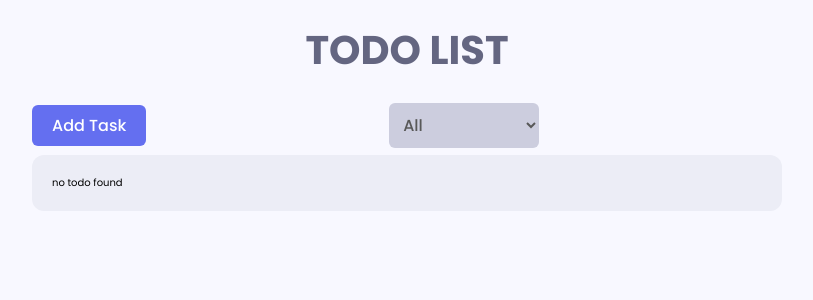
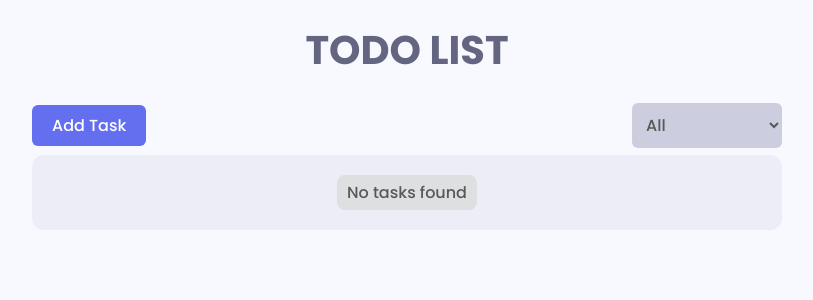
Before and after one commit to PedroG1018/todo-app, a React (Create React App) app: page / in a window 1280 px wide. Shown: the top 300 px of the page, without its empty margins (233-1046 px from the left). Built offline with nearby package versions, Linux system fonts and the light colour scheme.

Commit message:
added animations, created prod build from deployment

```diff
--- a/src/components/AppContent.js
+++ b/src/components/AppContent.js
@@ -1,7 +1,27 @@
 import React from 'react';
 import { useSelector } from 'react-redux';
+import { AnimatePresence, motion } from 'framer-motion';
 import TodoItem from './TodoItem';
 import styles from '../styles/modules/app.module.scss';
+
+const containerVariant = {
+  hidden: { opacity: 1 },
+  visible: {
+    opacity: 1,
+    scale: 1,
+    transition: {
+      staggerChildren: 0.2,
+    },
+  },
+};
+
+const childVariant = {
+  hidden: { y: 20, opacity: 0 },
+  visible: {
+    y: 0,
+    opacity: 1,
+  },
+};
 
 const AppContent = () => {
   const todoList = useSelector((state) => state.todo.todoList);
@@ -20,11 +40,22 @@ const AppContent = () => {
   });
 
   return (
-    <div className={styles.content__wrapper}>
-      {filteredTodoList && filteredTodoList.length > 0
-        ? filteredTodoList.map((todo) => <TodoItem key={todo.id} todo={todo} />)
-        : 'no todo found'}
-    </div>
+    <motion.div
+      className={styles.content__wrapper}
+      variants={containerVariant}
+      initial="hidden"
+      animate="visible"
+    >
+      <AnimatePresence>
+        {filteredTodoList && filteredTodoList.length > 0 ? (
+          filteredTodoList.map((todo) => <TodoItem key={todo.id} todo={todo} />)
+        ) : (
+          <motion.p className={styles.emptyText} variants={childVariant}>
+            No tasks found
+          </motion.p>
+        )}
+      </AnimatePresence>
+    </motion.div>
   );
 };
 
--- a/src/components/Button.js
+++ b/src/components/Button.js
@@ -1,5 +1,5 @@
 import React from 'react';
-import style from '../styles/modules/button.module.scss';
+import styles from '../styles/modules/button.module.scss';
 import { getClasses } from '../utls/getClasses';
 
 const buttonTypes = {
@@ -7,11 +7,11 @@ const buttonTypes = {
   secondary: 'secondary',
 };
 
-const Button = ({ children, type, variant, ...rest }) => (
+const Button = ({ children, type, variant = 'primary', ...rest }) => (
   <button
     className={getClasses([
-      style.button,
-      style[`button--${buttonTypes[variant]}`],
+      styles.button,
+      styles[`button--${buttonTypes[variant]}`],
     ])}
     type={type === 'submit' ? 'submit' : 'button'}
     {...rest}
@@ -20,9 +20,10 @@ const Button = ({ children, type, variant, ...rest }) => (
   </button>
 );
 
-const SelectButton = ({ children, ...rest }) => (
+const SelectButton = ({ children, id, ...rest }) => (
   <select
-    className={getClasses([style.button, style.button__select])}
+    id={id}
+    className={getClasses([styles.button, styles.button__select])}
     {...rest}
   >
     {children}
--- a/src/components/TodoItem.js
+++ b/src/components/TodoItem.js
@@ -3,11 +3,20 @@ import format from 'date-fns/format';
 import { MdDelete, MdEdit } from 'react-icons/md';
 import { useDispatch } from 'react-redux';
 import toast from 'react-hot-toast';
+import { motion } from 'framer-motion';
 import styles from '../styles/modules/todoItem.module.scss';
 import { getClasses } from '../utls/getClasses';
 import { deleteTodo, updateTodo } from '../slices/todoSlice';
 import TodoModal from './TodoModal';
 import CheckButton from './CheckButton';
+
+const childVariant = {
+  hidden: { y: 20, opacity: 0 },
+  visible: {
+    y: 0,
+    opacity: 1,
+  },
+};
 
 const TodoItem = ({ todo }) => {
   const dispatch = useDispatch();
@@ -43,7 +52,7 @@ const TodoItem = ({ todo }) => {
 
   return (
     <>
-      <div className={styles.item}>
+      <motion.div className={styles.item} variants={childVariant}>
         <div className={styles.todoDetails}>
           <CheckButton checked={checked} handleCheck={handleCheck} />
           <div className={styles.text}>
@@ -80,7 +89,7 @@ const TodoItem = ({ todo }) => {
             <MdEdit />
           </div>
         </div>
-      </div>
+      </motion.div>
 
       <TodoModal
         type="update"
--- a/src/components/TodoModal.js
+++ b/src/components/TodoModal.js
@@ -3,9 +3,31 @@ import { MdOutlineClose } from 'react-icons/md';
 import { useDispatch } from 'react-redux';
 import { v4 as uuid } from 'uuid';
 import toast from 'react-hot-toast';
+import { AnimatePresence, motion } from 'framer-motion';
 import Button from './Button';
 import styles from '../styles/modules/modal.module.scss';
 import { addTodo, updateTodo } from '../slices/todoSlice';
+
+const dropIn = {
+  hidden: {
+    opacity: 0,
+    transform: 'scale(0.9)',
+  },
+  visible: {
+    transform: 'scale(1)',
+    opacity: 1,
+    transition: {
+      duration: 0.1,
+      type: 'spring',
+      damping: 25,
+      stiffness: 500,
+    },
+  },
+  exit: {
+    transform: 'scale(0.9)',
+    opacity: 0,
+  },
+};
 
 const TodoModal = ({ type, modalOpen, setModalOpen, todo }) => {
   const [title, setTitle] = useState('');
@@ -54,6 +76,7 @@ const TodoModal = ({ type, modalOpen, setModalOpen, todo }) => {
           toast.success('Task Updated!');
         } else {
           toast.error('No Changes Made');
+          return;
         }
       }
       setModalOpen(false);
@@ -61,19 +84,33 @@ const TodoModal = ({ type, modalOpen, setModalOpen, todo }) => {
   };
 
   return (
-    <div>
+    <AnimatePresence>
       {modalOpen && (
-        <div className={styles.wrapper}>
-          <div className={styles.container}>
-            <div
+        <motion.div
+          className={styles.wrapper}
+          initial={{ opacity: 0 }}
+          animate={{ opacity: 1 }}
+          exit={{ opacity: 0 }}
+        >
+          <motion.div
+            className={styles.container}
+            variants={dropIn}
+            initial="hidden"
+            animate="visible"
+            exit="exit"
+          >
+            <motion.div
               className={styles.closeButton}
               onClick={() => setModalOpen(false)}
               onKeyDown={() => setModalOpen(false)}
               tabIndex={0}
               role="button"
+              initial={{ top: 40, opacity: 0 }}
+              animate={{ top: -10, opacity: 1 }}
+              exit={{ top: 40, opacity: 0 }}
             >
               <MdOutlineClose />
-            </div>
+            </motion.div>
             <form className={styles.form} onSubmit={(e) => handleSubmit(e)}>
               <h1 className={styles.formTitle}>
                 {type === 'update' ? 'Update' : 'Add'} Task
@@ -113,10 +150,10 @@ const TodoModal = ({ type, modalOpen, setModalOpen, todo }) => {
                 </Button>
               </div>
             </form>
-          </div>
-        </div>
+          </motion.div>
+        </motion.div>
       )}
-    </div>
+    </AnimatePresence>
   );
 };
 
```
